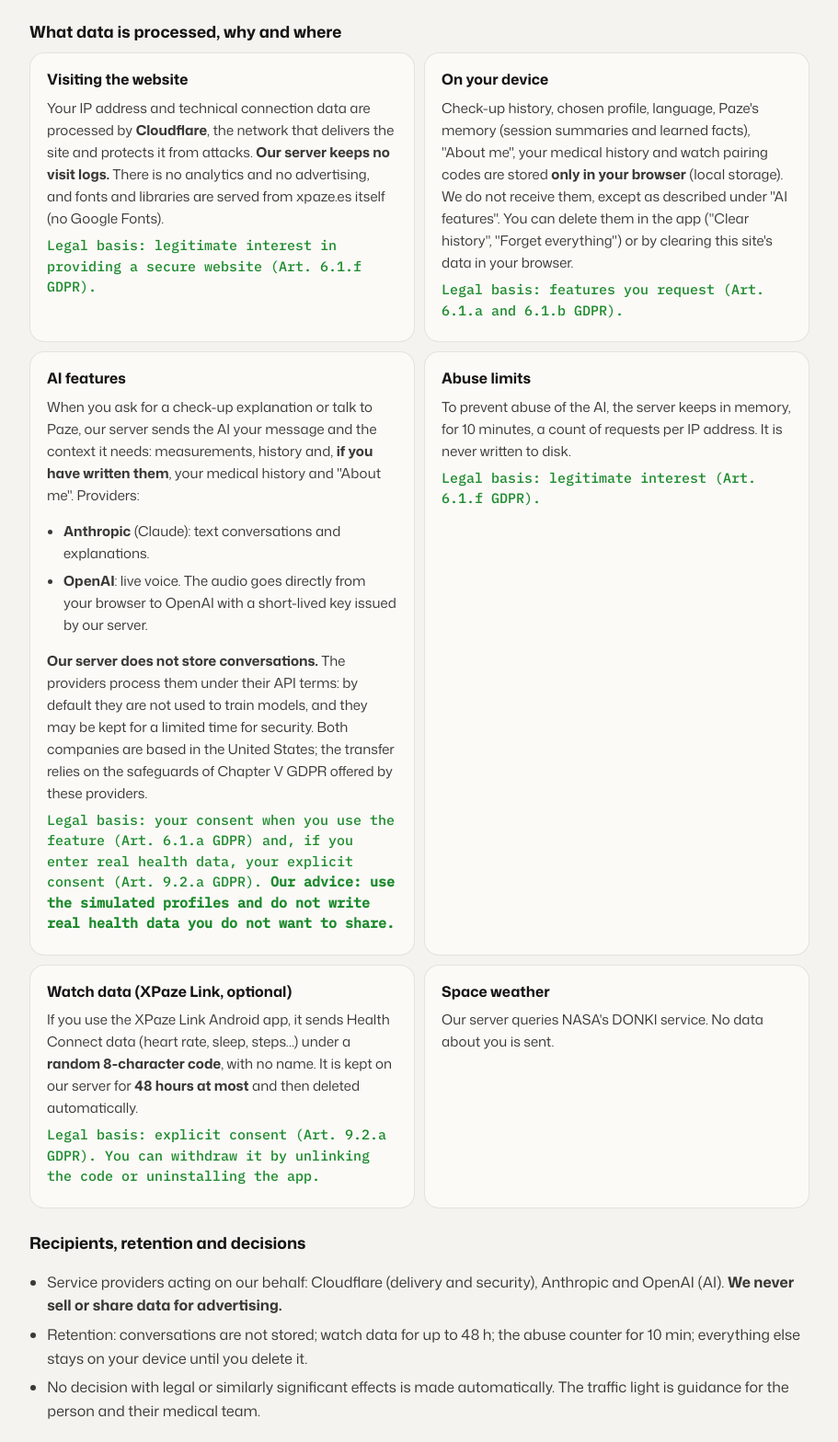
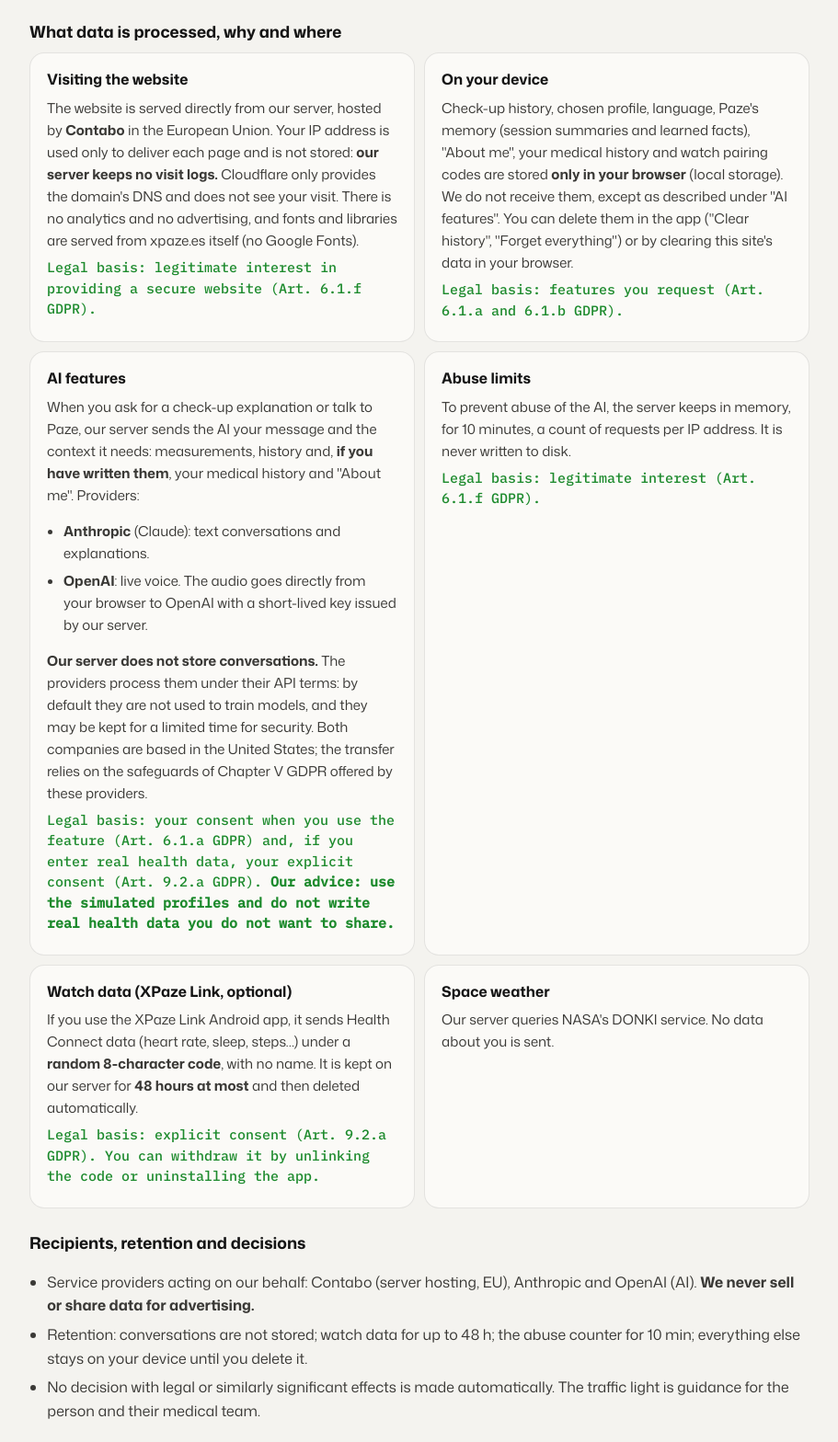
Before and after one commit to Gonzalo2010/xpaze, a website built with Vite: page legal/index.html in a window 1280 px wide. Shown: the part 843-2411 px from the top of the page at 92% size, without its empty margins (184-1095 px from the left). Built offline with nearby package versions, Linux system fonts and the light colour scheme.

Commit message:
Legal: la web se sirve desde un servidor propio (Contabo, UE); Cloudflare solo da el DNS

```diff
--- a/legal/index.html
+++ b/legal/index.html
@@ -42,7 +42,7 @@
 
       <h3>What data is processed, why and where</h3>
       <div class="lg-cards">
-        <article><h4>Visiting the website</h4><p>Your IP address and technical connection data are processed by <b>Cloudflare</b>, the network that delivers the site and protects it from attacks. <b>Our server keeps no visit logs.</b> There is no analytics and no advertising, and fonts and libraries are served from xpaze.es itself (no Google Fonts).</p><p class="lg-basis">Legal basis: legitimate interest in providing a secure website (Art. 6.1.f GDPR).</p></article>
+        <article><h4>Visiting the website</h4><p>The website is served directly from our server, hosted by <b>Contabo</b> in the European Union. Your IP address is used only to deliver each page and is not stored: <b>our server keeps no visit logs.</b> Cloudflare only provides the domain's DNS and does not see your visit. There is no analytics and no advertising, and fonts and libraries are served from xpaze.es itself (no Google Fonts).</p><p class="lg-basis">Legal basis: legitimate interest in providing a secure website (Art. 6.1.f GDPR).</p></article>
         <article><h4>On your device</h4><p>Check-up history, chosen profile, language, Paze's memory (session summaries and learned facts), "About me", your medical history and watch pairing codes are stored <b>only in your browser</b> (local storage). We do not receive them, except as described under "AI features". You can delete them in the app ("Clear history", "Forget everything") or by clearing this site's data in your browser.</p><p class="lg-basis">Legal basis: features you request (Art. 6.1.a and 6.1.b GDPR).</p></article>
         <article><h4>AI features</h4><p>When you ask for a check-up explanation or talk to Paze, our server sends the AI your message and the context it needs: measurements, history and, <b>if you have written them</b>, your medical history and "About me". Providers:</p><ul><li><b>Anthropic</b> (Claude): text conversations and explanations.</li><li><b>OpenAI</b>: live voice. The audio goes directly from your browser to OpenAI with a short-lived key issued by our server.</li></ul><p><b>Our server does not store conversations.</b> The providers process them under their API terms: by default they are not used to train models, and they may be kept for a limited time for security. Both companies are based in the United States; the transfer relies on the safeguards of Chapter V GDPR offered by these providers.</p><p class="lg-basis">Legal basis: your consent when you use the feature (Art. 6.1.a GDPR) and, if you enter real health data, your explicit consent (Art. 9.2.a GDPR). <b>Our advice: use the simulated profiles and do not write real health data you do not want to share.</b></p></article>
         <article><h4>Abuse limits</h4><p>To prevent abuse of the AI, the server keeps in memory, for 10 minutes, a count of requests per IP address. It is never written to disk.</p><p class="lg-basis">Legal basis: legitimate interest (Art. 6.1.f GDPR).</p></article>
@@ -52,7 +52,7 @@
 
       <h3>Recipients, retention and decisions</h3>
       <ul>
-        <li>Service providers acting on our behalf: Cloudflare (delivery and security), Anthropic and OpenAI (AI). <b>We never sell or share data for advertising.</b></li>
+        <li>Service providers acting on our behalf: Contabo (server hosting, EU), Anthropic and OpenAI (AI). <b>We never sell or share data for advertising.</b></li>
         <li>Retention: conversations are not stored; watch data for up to 48 h; the abuse counter for 10 min; everything else stays on your device until you delete it.</li>
         <li>No decision with legal or similarly significant effects is made automatically. The traffic light is guidance for the person and their medical team.</li>
       </ul>
@@ -76,7 +76,6 @@
           <tr><td><code>xpaze-app-v2</code></td><td>Cache (service worker)</td><td>Lets the app open without a connection</td><td>Until the next version</td></tr>
         </tbody>
       </table>
-      <p>Cloudflare may set strictly necessary technical cookies for security (for example, to tell people from bots).</p>
     </section>
 
     <section id="terms">
@@ -144,7 +143,7 @@
 
       <h3>Qué datos se tratan, para qué y dónde</h3>
       <div class="lg-cards">
-        <article><h4>Al visitar la web</h4><p>Tu dirección IP y los datos técnicos de la conexión los trata <b>Cloudflare</b>, la red que entrega la web y la protege de ataques. <b>Nuestro servidor no guarda registros de visitas.</b> No hay analítica ni publicidad, y las fuentes y librerías se sirven desde el propio xpaze.es (sin Google Fonts).</p><p class="lg-basis">Base legal: interés legítimo en ofrecer una web segura (art. 6.1.f RGPD).</p></article>
+        <article><h4>Al visitar la web</h4><p>La web se sirve directamente desde nuestro servidor, alojado en <b>Contabo</b> dentro de la Unión Europea. Tu dirección IP solo se usa para entregar cada página y no se guarda: <b>nuestro servidor no guarda registros de visitas.</b> Cloudflare solo gestiona el DNS del dominio y no ve tu visita. No hay analítica ni publicidad, y las fuentes y librerías se sirven desde el propio xpaze.es (sin Google Fonts).</p><p class="lg-basis">Base legal: interés legítimo en ofrecer una web segura (art. 6.1.f RGPD).</p></article>
         <article><h4>En tu dispositivo</h4><p>El historial de chequeos, el perfil elegido, el idioma, la memoria de Paze (resúmenes y datos aprendidos), «Sobre mí», tu historial médico y los códigos de vinculación del reloj se guardan <b>solo en tu navegador</b> (almacenamiento local). No los recibimos, salvo lo que se explica en «Funciones con IA». Puedes borrarlos desde la app («Borrar historial», «Olvidar todo») o borrando los datos de este sitio en el navegador.</p><p class="lg-basis">Base legal: funciones que tú pides (art. 6.1.a y 6.1.b RGPD).</p></article>
         <article><h4>Funciones con IA</h4><p>Cuando pides la explicación de un chequeo o hablas con Paze, nuestro servidor envía a la IA tu mensaje y el contexto necesario: medidas, historial y, <b>si los has escrito</b>, tu historial médico y «Sobre mí». Proveedores:</p><ul><li><b>Anthropic</b> (Claude): conversación por texto y explicaciones.</li><li><b>OpenAI</b>: voz en directo. El audio va directamente de tu navegador a OpenAI con una clave temporal que emite nuestro servidor.</li></ul><p><b>Nuestro servidor no guarda las conversaciones.</b> Los proveedores las tratan según sus condiciones para la API: por defecto no se usan para entrenar modelos y pueden conservarse un tiempo limitado por seguridad. Ambas empresas están en Estados Unidos; la transferencia se ampara en las garantías del capítulo V del RGPD que ofrecen estos proveedores.</p><p class="lg-basis">Base legal: tu consentimiento al usar la función (art. 6.1.a RGPD) y, si escribes datos de salud reales, tu consentimiento explícito (art. 9.2.a RGPD). <b>Nuestra recomendación: usa los perfiles simulados y no escribas datos de salud reales que no quieras compartir.</b></p></article>
         <article><h4>Límites contra abusos</h4><p>Para evitar abusos de la IA, el servidor guarda en memoria, durante 10 minutos, un recuento de peticiones por dirección IP. Nunca se escribe en disco.</p><p class="lg-basis">Base legal: interés legítimo (art. 6.1.f RGPD).</p></article>
@@ -154,7 +153,7 @@
 
       <h3>Destinatarios, plazos y decisiones</h3>
       <ul>
-        <li>Proveedores que tratan datos por nuestra cuenta: Cloudflare (entrega y seguridad), Anthropic y OpenAI (IA). <b>Nunca vendemos datos ni los cedemos para publicidad.</b></li>
+        <li>Proveedores que tratan datos por nuestra cuenta: Contabo (alojamiento del servidor, UE), Anthropic y OpenAI (IA). <b>Nunca vendemos datos ni los cedemos para publicidad.</b></li>
         <li>Plazos: las conversaciones no se guardan; los datos del reloj, 48 h como máximo; el recuento contra abusos, 10 min; todo lo demás se queda en tu dispositivo hasta que lo borres.</li>
         <li>No se toma ninguna decisión automatizada con efectos jurídicos o similares. El semáforo es una orientación para la persona y su equipo médico.</li>
       </ul>
@@ -178,7 +177,6 @@
           <tr><td><code>xpaze-app-v2</code></td><td>Caché (service worker)</td><td>Permite abrir la app sin conexión</td><td>Hasta la siguiente versión</td></tr>
         </tbody>
       </table>
-      <p>Cloudflare puede usar cookies técnicas estrictamente necesarias para la seguridad (por ejemplo, para distinguir personas de bots).</p>
     </section>
 
     <section id="condiciones">
```
